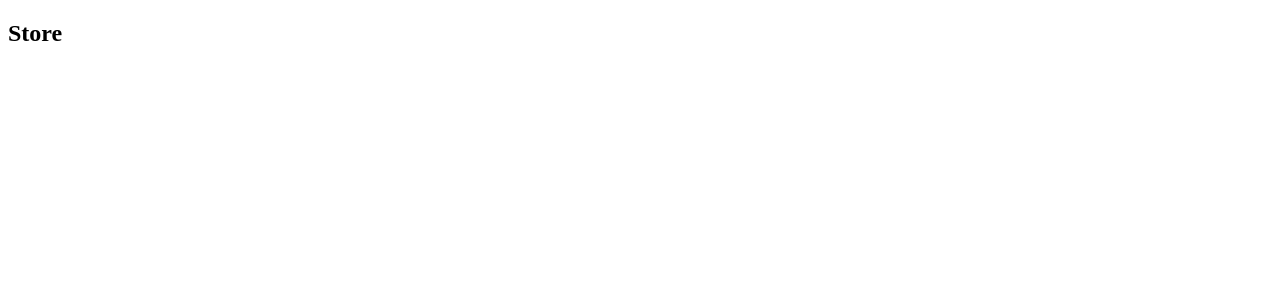
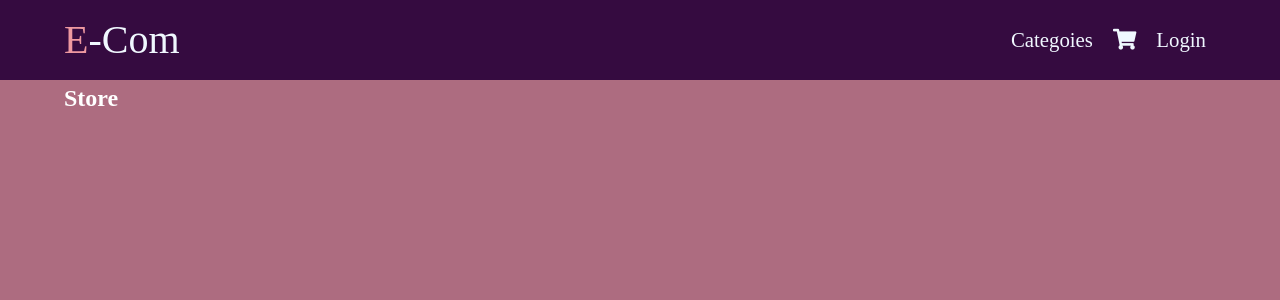
Before and after one commit to Najah-Ahmed/eccomerce-django, a Django app: page / in a window 1280 px wide. Before the commit the part shown is almost empty. Shown: the top 300 px of the page. Run offline with Django 3.2, Linux system fonts and the light colour scheme; some libraries are stand-ins or nearby versions.

Commit message:
navbar styles

```diff
--- a/ecommerce/settings.py
+++ b/ecommerce/settings.py
@@ -11,6 +11,7 @@ https://docs.djangoproject.com/en/3.1/ref/settings/
 """
 
 from pathlib import Path
+import os
 
 # Build paths inside the project like this: BASE_DIR / 'subdir'.
 BASE_DIR = Path(__file__).resolve().parent.parent
@@ -119,3 +120,6 @@ USE_TZ = True
 # https://docs.djangoproject.com/en/3.1/howto/static-files/
 
 STATIC_URL = '/static/'
+STATICFILES_DIRS=[
+  os.path.join(BASE_DIR,'static')
+]
--- /dev/null
+++ b/static/css/main.css
@@ -0,0 +1,83 @@
+:root {
+  /* --primary-color: #822659;
+  --secondary-color: #b34180;
+  --tertiry-color: #e36bae;
+  --white-color: #f8a1d1;
+  --white: #fff; */
+  --primary-color: #350b40;
+  --secondary-color: #ee99a0;
+  --tertiry-color: #ad6c80;
+  --white-color: #94b5c0;
+  --white: #fff;
+}
+
+* {
+  margin: 0;
+  padding: 0;
+  box-sizing: border-box;
+}
+body {
+  background-color: var(--tertiry-color);
+  color: var(--white);
+  font-family: 'monstrata' sans-serif;
+  line-height: 1.5;
+}
+ul {
+  list-style: none;
+}
+a {
+  color: #f0f8ff;
+  text-decoration: none;
+}
+header {
+  width: 100%;
+  background-color: var(--primary-color);
+  color: var(--white-color);
+}
+.container {
+  max-width: 1300px;
+  width: 90%;
+  margin: auto;
+}
+
+.main__nav {
+  height: 80px;
+  display: flex;
+  align-items: center;
+  justify-content: space-between;
+  padding: 20px 0;
+  font-size: 13px;
+}
+span {
+  color: var(--secondary-color);
+}
+.main__nav .logo {
+  font-size: 2.5rem;
+}
+
+.main__nav ul {
+  display: flex;
+}
+.main__nav ul li {
+  padding: 0 10px;
+}
+.main__nav ul li a {
+  padding-bottom: 2px;
+  font-size: 1.3rem;
+}
+.main__nav ul li a:hover {
+  border-bottom: 2px solid var(--secondary-color);
+}
+.main__nav ul .main__menu {
+  flex: 1;
+  margin-left: 20px;
+}
+/* .btn {
+  cursor: pointer;
+  display: inline-block;
+  border: 0;
+  font-weight: bold;
+  padding: 10px 20 px;
+  background: #262626;
+  color: #fff;
+} */
--- a/store/templates/store/base.html
+++ b/store/templates/store/base.html
@@ -1,3 +1,4 @@
+{%load static%}
 <!DOCTYPE html>
 <html lang="en">
 
@@ -5,13 +6,19 @@
   <meta charset="UTF-8">
   <meta http-equiv="X-UA-Compatible" content="IE=edge">
   <meta name="viewport" content="width=device-width, initial-scale=1.0">
+  <link rel="stylesheet" href="https://use.fontawesome.com/releases/v5.14.0/css/all.css"
+    integrity="sha384-HzLeBuhoNPvSl5KYnjx0BT+WB0QEEqLprO+NBkkk5gbc67FTaL7XIGa2w1L0Xbgc" crossorigin="anonymous" />
+  <link rel="stylesheet" href="{%static 'css/main.css'%}">
   <title>Django-- Ecommerce App</title>
 </head>
 
 <body>
+
+  {% include './layout/nav.html'%}
   {% block content %}
 
   {%endblock%}
+
 </body>
 
 </html>
--- a/store/templates/store/cart.html
+++ b/store/templates/store/cart.html
@@ -1,4 +1,6 @@
 {%extends './base.html' %}
 {% block content %}
-<h2>cart</h2>
+<div class="container">
+  <h2>cart</h2>
+</div>
 {%endblock%}
--- a/store/templates/store/checkout.html
+++ b/store/templates/store/checkout.html
@@ -1,4 +1,6 @@
 {%extends './base.html' %}
 {% block content %}
-<h2>Checkout</h2>
+<div class="container">
+  <h2>Checkout</h2>
+</div>
 {%endblock%}
--- /dev/null
+++ b/store/templates/store/layout/nav.html
@@ -0,0 +1,16 @@
+<header>
+  <div class="container">
+    <nav class="main__nav">
+      <div class="logo">
+        <a href="{% url 'store'%}"><span>E</span>-Com</a>
+      </div>
+      <ul class="main__menu">
+        <!-- <li><a href="#"><i class="fas fa-search"></i></a></li> -->
+        <li><a href="#">Categoies</a></li>
+        <li><a href="{% url 'cart'%}">
+            <i class="fas fa-shopping-cart"></i></a></li>
+        <li><a href="#" class="btn">Login</a></li>
+      </ul>
+    </nav>
+  </div>
+</header>
--- a/store/templates/store/store.html
+++ b/store/templates/store/store.html
@@ -1,4 +1,6 @@
 {%extends './base.html' %}
 {% block content %}
-<h2>Store</h2>
+<div class="container">
+  <h2>Store</h2>
+</div>
 {%endblock%}
```
Also changed, not shown: 1 other file.
